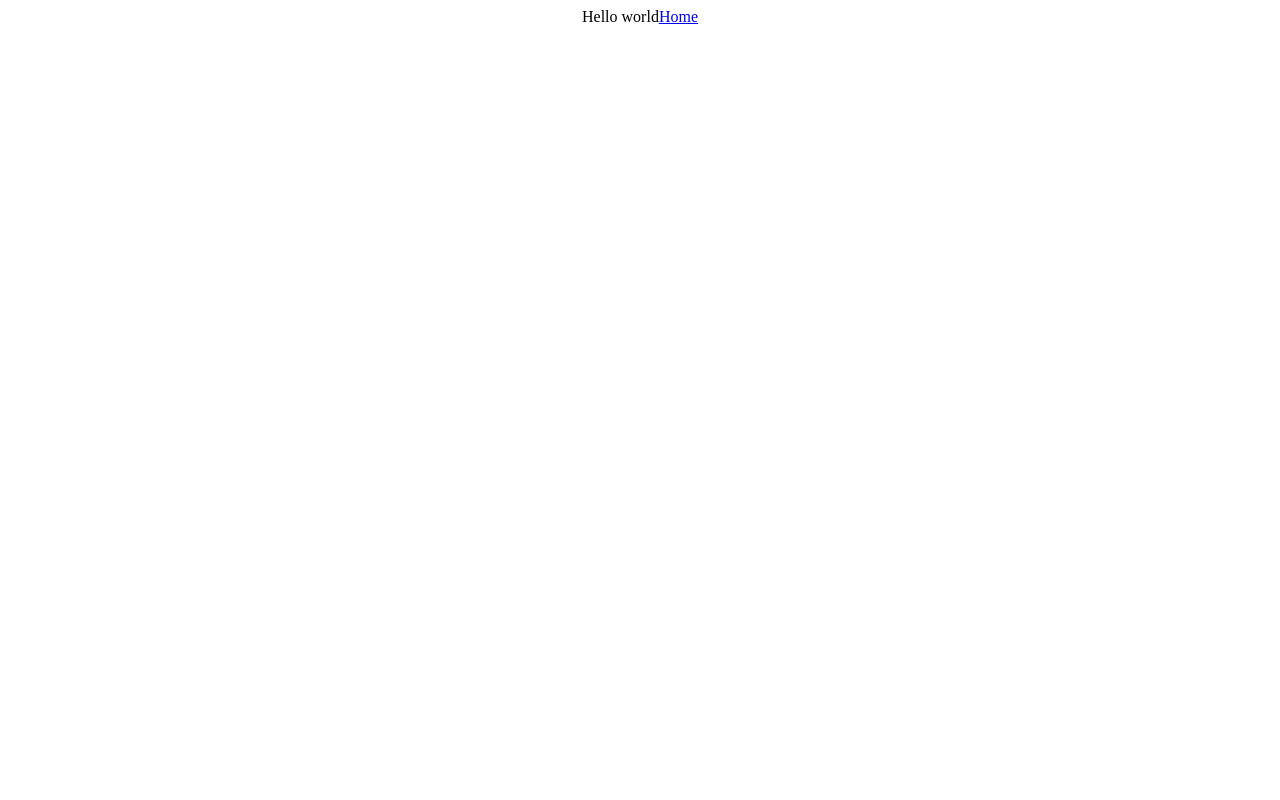
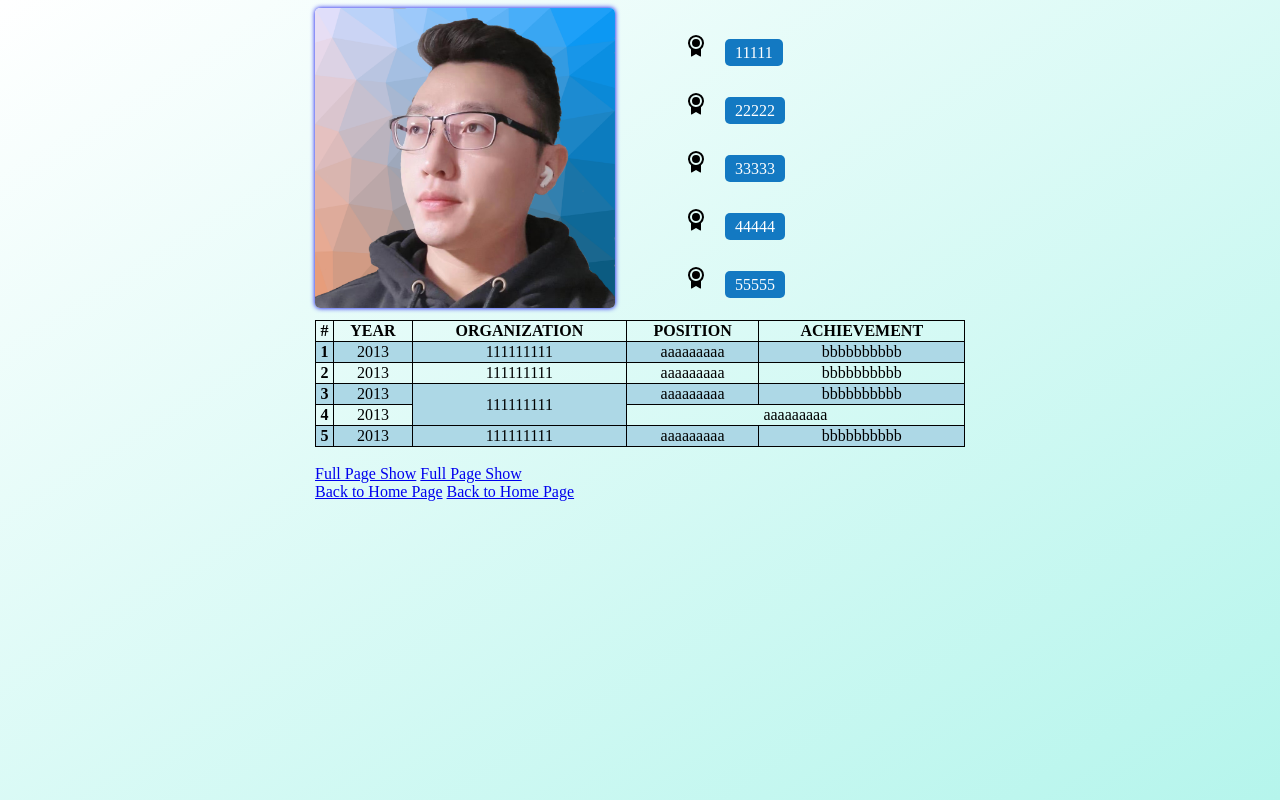
Before and after one commit to JinChon/first_project_demo, a website built with Vite: page src/HTML & CSS 1/linkpage/aboutMe.html in a window 1280 px wide. Built offline with nearby package versions, Linux system fonts and the light colour scheme.

Commit message:
add aboutme page

```diff
--- a/src/HTML & CSS 1/linkpage/aboutMe.html
+++ b/src/HTML & CSS 1/linkpage/aboutMe.html
@@ -10,8 +10,88 @@
 </head>
 
 <body>
-  Hello world
-  <a href="../hyperlinks.html">Home</a>
+  <div class="background"></div>
+  <main>
+    <header>
+      <a href="../hyperlinks.html"><img src="headphoto.png" alt="headphoto">
+      </a>
+      <div>
+        <ol>
+          <li>
+            <span class="mySpan">11111</span>
+          </li>
+          <li>
+            <span class="mySpan">22222</span>
+          </li>
+          <li>
+            <span class="mySpan">33333</span>
+          </li>
+          <li>
+            <span class="mySpan">44444</span>
+          </li>
+          <li>
+            <span class="mySpan">55555</span>
+          </li>
+        </ol>
+      </div>
+    </header>
+    <table>
+      <thead>
+        <tr>
+          <th>#</th>
+          <th>Year</th>
+          <th>Organization</th>
+          <th>Position</th>
+          <th>Achievement</th>
+        </tr>
+      </thead>
+      <tbody>
+        <tr class="table-blue">
+          <th scope="row">1</th>
+          <td>2013</td>
+          <td>111111111</td>
+          <td>aaaaaaaaa</td>
+          <td>bbbbbbbbbb</td>
+        </tr>
+        <tr>
+          <th scope="row">2</th>
+          <td>2013</td>
+          <td>111111111</td>
+          <td>aaaaaaaaa</td>
+          <td>bbbbbbbbbb</td>
+        </tr>
+        <tr class="table-blue">
+          <th scope="row">3</th>
+          <td>2013</td>
+          <td rowspan="2">111111111</td>
+          <td>aaaaaaaaa</td>
+          <td>bbbbbbbbbb</td>
+        </tr>
+        <tr>
+          <th scope="row">4</th>
+          <td>2013</td>
+          <!-- <td>111111111</td> -->
+          <td colspan="2">aaaaaaaaa</td>
+          <!-- <td>bbbbbbbbbb</td> -->
+        </tr>
+        <tr class="table-blue">
+          <th scope="row">5 </th>
+          <td>2013</td>
+          <td>111111111</td>
+          <td>aaaaaaaaa</td>
+          <td>bbbbbbbbbb</td>
+        </tr>
+      </tbody>
+      <tfoot></tfoot>
+    </table>
+    <br>
+    <a href="./headphoto.png">Full Page Show</a>
+    <a href="./headphoto.png" download>Full Page Show</a>
+    <br>
+    <a href="/src/HTML & CSS 1/hyperlinks.html">Back to Home Page</a>
+    <a href="../hyperlinks.html">Back to Home Page</a>
+  </main>
+
 </body>
 
 </html>
```
